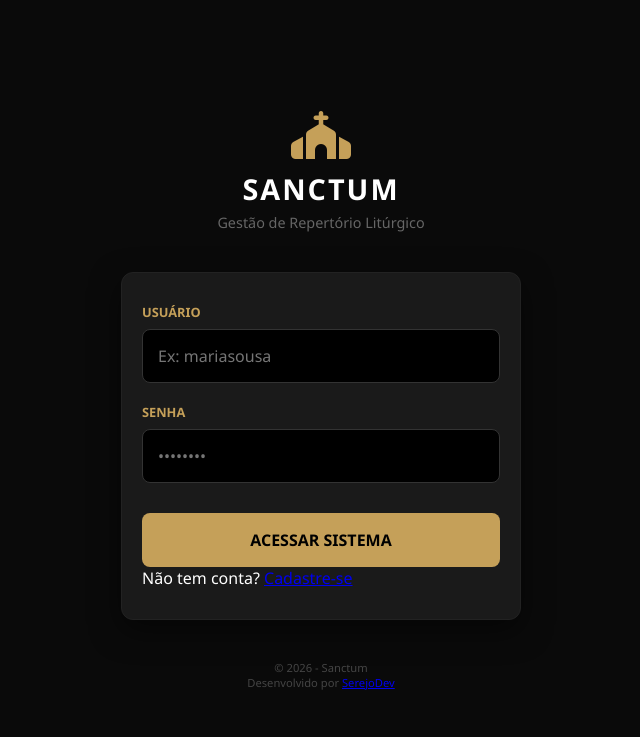
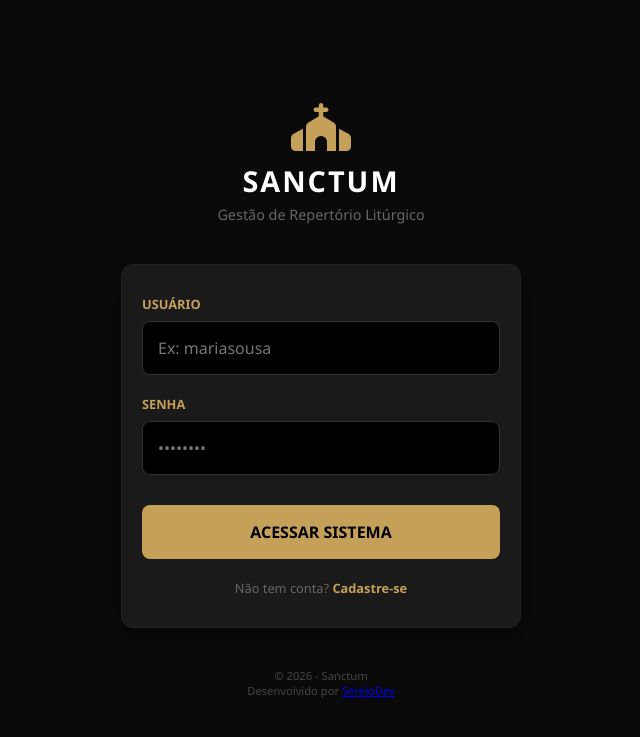
Before and after one commit to JosueSerejo/Sanctum, a Flask app: page / in a window 1280 px wide. Shown: the top 737 px of the page, without its empty margins (319-959 px from the left). Run offline with Flask 2, Linux system fonts and the light colour scheme.

Commit message:
Feat: estilo página de cadastro

```diff
--- a/static/style.css
+++ b/static/style.css
@@ -125,3 +125,24 @@ input:focus {
     font-size: 0.7rem;
     text-align: center;
 }
+
+.auth-switch {
+    text-align: center;
+    margin-top: 20px;
+}
+
+.auth-switch p {
+    font-size: 0.8rem;
+    color: #666;
+}
+
+.auth-switch a {
+    color: var(--primary);
+    text-decoration: none;
+    font-weight: bold;
+    transition: opacity 0.3s;
+}
+
+.auth-switch a:hover {
+    opacity: 0.8;
+}
```
